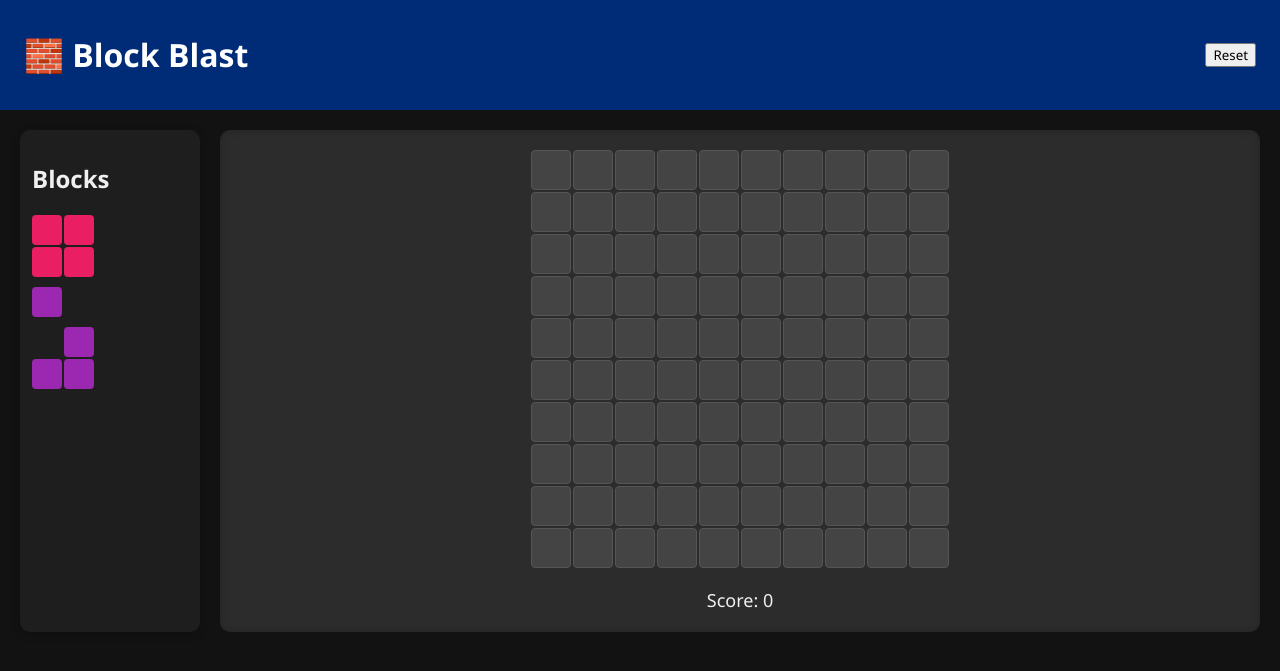
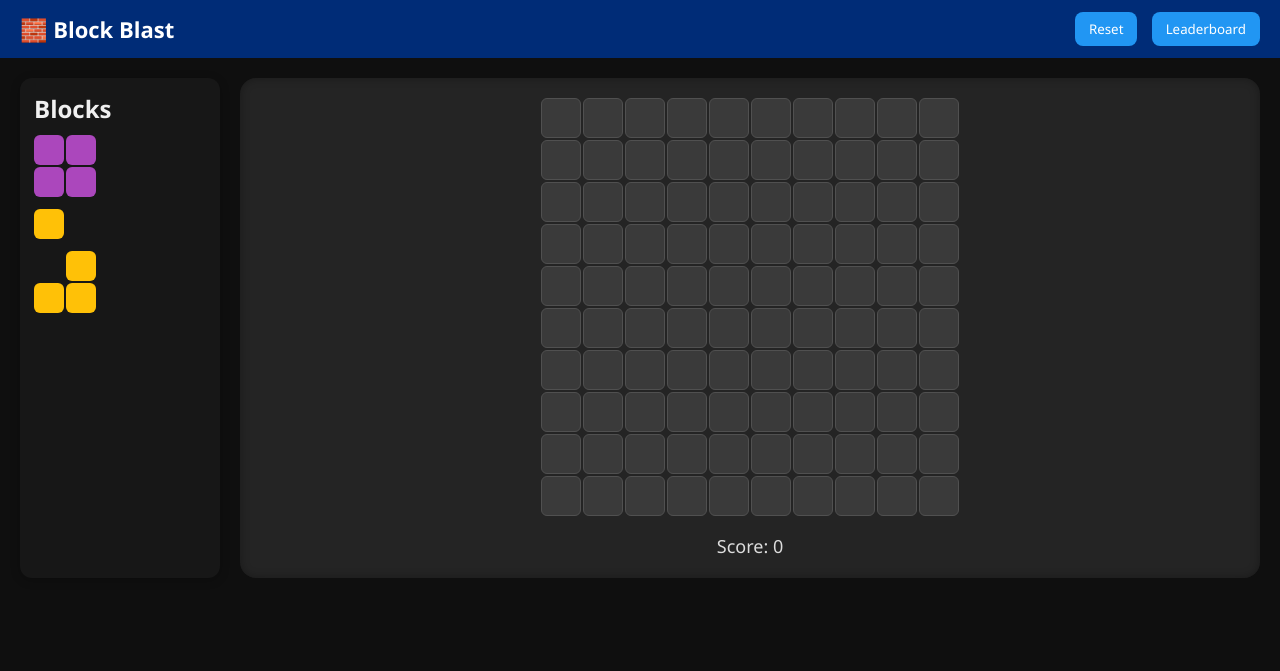
Before and after one commit to MALJDano/Blockblast, a PHP site: page / in a window 1280 px wide. Shown: the top 671 px of the page. Run offline with PHP 8.4, Linux system fonts and the light colour scheme.

Commit message:
added changes

```diff
--- a/public/css/style.css
+++ b/public/css/style.css
@@ -1,124 +1,80 @@
 :root {
-  --bg-dark: #121212;
-  --bg-medium: #1e1e1e;
-  --bg-light: #2c2c2c;
+  --bg-dark: #0f0f0f;
+  --bg-medium: #171717;
+  --bg-light: #242424;
   --text-light: #f0f0f0;
   --accent: #2196f3;
-  --placed-color: #00bcd4;
 }
 
-* {
-  box-sizing: border-box;
-  font-family: 'Segoe UI', sans-serif;
+* { box-sizing: border-box; font-family: 'Segoe UI', sans-serif; }
+body { margin: 0; background: var(--bg-dark); color: var(--text-light); }
+
+header {
+  background: #002c77;
+  color: #fff;
+  padding: 12px 20px;
+  display: flex; align-items: center; justify-content: space-between;
+}
+header h1 { margin: 0; font-size: 22px; }
+.header-actions button { margin-left: 10px; }
+
+button {
+  background: var(--accent); color: #fff; border: none;
+  padding: 8px 14px; border-radius: 8px; cursor: pointer;
 }
 
-body {
-  margin: 0;
-  background-color: var(--bg-dark);
-  color: var(--text-light);
-}
-
-header {
-  background-color: #002c77;
-  color: white;
-  padding: 12px 24px;
-  display: flex;
-  justify-content: space-between;
-  align-items: center;
-}
-
-main {
-  display: flex;
-  padding: 20px;
-  gap: 20px;
-}
+main { display: flex; gap: 20px; padding: 20px; }
 
 .toolbox {
-  width: 180px;
-  background-color: var(--bg-medium);
-  padding: 12px;
-  border-radius: 10px;
-  box-shadow: 0 2px 10px rgba(0,0,0,0.2);
+  width: 200px; background: var(--bg-medium); padding: 14px;
+  border-radius: 12px; box-shadow: 0 2px 10px rgba(0,0,0,.25);
 }
+.toolbox h2 { margin: 0 0 10px; }
 
-#block-container {
-  margin-top: 10px;
-  display: flex;
-  flex-direction: column;
-  gap: 10px;
-}
+#block-container { display: flex; flex-direction: column; gap: 12px; }
 
-.block {
-  display: grid;
-  gap: 2px;
-  cursor: grab;
-}
-
-.block .cell {
-  width: 30px;
-  height: 30px;
-  border-radius: 4px;
-}
+.block { display: grid; gap: 2px; cursor: grab; }
+.block .cell { width: 30px; height: 30px; border-radius: 6px; }
 
 .game-section {
-  flex-grow: 1;
-  background-color: var(--bg-light);
-  padding: 20px;
-  border-radius: 10px;
-  box-shadow: inset 0 0 8px rgba(0,0,0,0.2);
-  display: flex;
-  flex-direction: column;
-  align-items: center;
+  flex: 1; background: var(--bg-light); padding: 20px; border-radius: 16px;
+  box-shadow: inset 0 0 10px rgba(0,0,0,.3); display: flex; flex-direction: column; align-items: center;
 }
 
 #game-board {
-  display: grid;
-  grid-template-columns: repeat(10, 40px);
-  grid-template-rows: repeat(10, 40px);
-  gap: 2px;
-  margin-bottom: 20px;
+  display: grid; grid-template-columns: repeat(10, 40px); grid-template-rows: repeat(10, 40px);
+  gap: 2px; margin-bottom: 18px;
 }
+#game-board .cell {
+  width: 40px; height: 40px; background: #3a3a3a; border: 1px solid #505050;
+  border-radius: 6px; transition: background-color .15s ease, transform .1s ease;
+}
+#game-board .cell.filled { /* color set inline from JS */ }
 
-#game-board .cell {
-  width: 40px;
-  height: 40px;
-  background-color: #444;
-  border: 1px solid #555;
-  border-radius: 4px;
-  transition: background-color 0.2s ease;
-}
-
-#game-board .cell.filled {
-  background-color: var(--placed-color);
-}
-
-.score-panel {
-  font-size: 18px;
-}
-
-.cell.preview {
-  background-color: rgba(255, 255, 255, 0.2);
-  outline: 2px dashed #aaa;
-}
-
-.cell.popping {
-  animation: pop 0.3s ease-out;
-}
-
-
-/* Pop animation */
-@keyframes pop {
-  0% { transform: scale(1); }
-  50% { transform: scale(1.3); }
-  100% { transform: scale(1); }
-}
-
-.cell.popping {
-  animation: pop 0.3s ease-out;
-}
+.score-panel { font-size: 18px; opacity: .9; }
 
 /* Preview during drag */
 .cell.preview {
-  background-color: rgba(255, 255, 255, 0.2);
-  outline: 2px dashed #aaa;
+  background-color: rgba(255, 255, 255, 0.18);
+  outline: 2px dashed rgba(255, 255, 255, 0.35);
 }
+
+/* Pop animation (used when lines clear) */
+@keyframes pop { 0%{transform:scale(1)} 50%{transform:scale(1.25)} 100%{transform:scale(1)} }
+.cell.pop { animation: pop .28s ease-out; }
+
+/* Modals */
+.modal {
+  position: fixed; inset: 0; background: rgba(0,0,0,.85);
+  display: flex; align-items: center; justify-content: center; z-index: 100;
+}
+.hidden { display: none; }
+.modal-content {
+  background: #1e1e1e; color: #fff; padding: 28px; border-radius: 14px; min-width: 320px;
+  box-shadow: 0 10px 30px rgba(0,0,0,.4); text-align: center;
+}
+.modal-content input {
+  margin-top: 12px; width: 100%; padding: 10px 12px; border-radius: 8px; border: 1px solid #3a3a3a;
+  background: #121212; color: #fff;
+}
+.modal-actions { margin-top: 16px; display: flex; gap: 10px; justify-content: center; }
--- a/public/js/game.js
+++ b/public/js/game.js
@@ -1,247 +1,302 @@
+// DOM
 const board = document.getElementById("game-board");
 const scoreDisplay = document.getElementById("score");
 const blockContainer = document.getElementById("block-container");
 
+// Game state
 const boardSize = 10;
 let score = 0;
-let grid = [];
-let cellColors = []; // store colors of placed blocks
-let shapesInPlay = [];
-let currentPreview = [];
+let grid = [];        // 0/1 occupancy
+let cellColors = [];  // color per cell when occupied
+let shapesInPlay = []; // [{shape, color}, ...] (length 3)
+let currentPreview = []; // cells highlighted during preview
+let isGameOver = false;
 
+// Shapes & colors
 const SHAPES = [
   [[1]],
-  [[1, 1]],
-  [[1], [1]],
-  [[1, 1], [1, 1]],
-  [[1, 1, 1]],
-  [[1, 0], [1, 1]],
-  [[0, 1], [1, 1]],
-  [[1], [1], [1]],
-  [[1, 1, 1, 1]]
+  [[1,1]],
+  [[1],[1]],
+  [[1,1],[1,1]],
+  [[1,1,1]],
+  [[1,0],[1,1]],
+  [[0,1],[1,1]],
+  [[1],[1],[1]],
+  [[1,1,1,1]]
 ];
+const COLORS = ['#ff5722','#4caf50','#9c27b0','#ffc107','#00bcd4','#e91e63','#26c6da','#ab47bc'];
 
-const COLORS = ['#ff5722', '#4caf50', '#9c27b0', '#ffc107', '#00bcd4', '#e91e63'];
-
+// ---------- Init & UI ----------
 function createBoard() {
-  grid = [];
-  cellColors = [];
-  board.innerHTML = '';
-  for (let y = 0; y < boardSize; y++) {
-    grid[y] = [];
-    cellColors[y] = [];
-    for (let x = 0; x < boardSize; x++) {
-      grid[y][x] = 0;
-      cellColors[y][x] = null;
-
+  grid = []; cellColors = []; board.innerHTML = '';
+  for (let y=0; y<boardSize; y++){
+    grid[y] = []; cellColors[y] = [];
+    for (let x=0; x<boardSize; x++){
+      grid[y][x] = 0; cellColors[y][x] = null;
       const cell = document.createElement("div");
-      cell.classList.add("cell");
-      cell.dataset.row = y;
-      cell.dataset.col = x;
+      cell.className = "cell";
+      cell.dataset.row = y; cell.dataset.col = x;
       board.appendChild(cell);
     }
   }
+  updateBoardUI();
 }
 
 function updateBoardUI() {
   document.querySelectorAll("#game-board .cell").forEach(cell => {
-    const y = parseInt(cell.dataset.row);
-    const x = parseInt(cell.dataset.col);
+    const y = +cell.dataset.row, x = +cell.dataset.col;
     if (grid[y][x] === 1) {
       cell.classList.add("filled");
       cell.style.backgroundColor = cellColors[y][x];
     } else {
       cell.classList.remove("filled");
-      cell.style.backgroundColor = '';
+      cell.style.backgroundColor = "#3a3a3a";
     }
   });
 }
 
+// ---------- Blocks sidebar (3 at a time) ----------
 function generateBlocks() {
-  blockContainer.innerHTML = '';
-  shapesInPlay = [];
-
+  blockContainer.innerHTML = ''; shapesInPlay = [];
   while (shapesInPlay.length < 3) {
-    const randShape = SHAPES[Math.floor(Math.random() * SHAPES.length)];
-    const color = COLORS[Math.floor(Math.random() * COLORS.length)];
-    shapesInPlay.push({ shape: randShape, color });
+    const shape = SHAPES[Math.floor(Math.random()*SHAPES.length)];
+    const color = COLORS[Math.floor(Math.random()*COLORS.length)];
+    shapesInPlay.push({shape, color});
   }
 
-  shapesInPlay.forEach(({ shape, color }) => {
+  shapesInPlay.forEach(({shape,color})=>{
     const block = document.createElement("div");
-    block.classList.add("block");
+    block.className = "block";
     block.style.gridTemplateColumns = `repeat(${shape[0].length}, 30px)`;
     block.style.gridTemplateRows = `repeat(${shape.length}, 30px)`;
-
-    shape.forEach(row => {
-      row.forEach(val => {
-        const cell = document.createElement("div");
-        cell.classList.add("cell");
-        if (val === 1) {
-          cell.style.backgroundColor = color;
-        }
-        block.appendChild(cell);
-      });
-    });
-
+    // tiles
+    shape.forEach(r=>r.forEach(v=>{
+      const c = document.createElement("div");
+      c.className = "cell";
+      if (v === 1) c.style.background = color;
+      block.appendChild(c);
+    }));
+    // dnd
     block.draggable = true;
     block.dataset.shape = JSON.stringify(shape);
     block.dataset.color = color;
-
-    block.addEventListener("dragstart", e => {
+    block.addEventListener("dragstart", e=>{
+      if (isGameOver) { e.preventDefault(); return; }
       e.dataTransfer.setData("shape", block.dataset.shape);
       e.dataTransfer.setData("color", block.dataset.color);
     });
-
     blockContainer.appendChild(block);
   });
+
+  // If immediately no moves, end game
+  checkGameOver();
 }
 
+// ---------- Placement helpers ----------
 function canPlaceShape(shape, startX, startY) {
-  for (let y = 0; y < shape.length; y++) {
-    for (let x = 0; x < shape[0].length; x++) {
-      if (shape[y][x] === 1) {
-        const boardY = startY + y;
-        const boardX = startX + x;
-        if (
-          boardY >= boardSize ||
-          boardX >= boardSize ||
-          grid[boardY][boardX] === 1
-        ) return false;
-      }
+  for (let y=0; y<shape.length; y++){
+    for (let x=0; x<shape[0].length; x++){
+      if (shape[y][x] !== 1) continue;
+      const gx = startX + x, gy = startY + y;
+      if (gx < 0 || gy < 0 || gx >= boardSize || gy >= boardSize) return false;
+      if (grid[gy][gx] === 1) return false;
     }
   }
   return true;
 }
 
+// Place + score + line clearing + check game over
 function placeShape(shape, startX, startY, color) {
+  if (isGameOver) return;
+
+  // write cells
   let placedCount = 0;
-  for (let y = 0; y < shape.length; y++) {
-    for (let x = 0; x < shape[0].length; x++) {
+  for (let y=0; y<shape.length; y++){
+    for (let x=0; x<shape[0].length; x++){
       if (shape[y][x] === 1) {
-        const gx = startX + x;
-        const gy = startY + y;
-        grid[gy][gx] = 1;
-        cellColors[gy][gx] = color;
-        placedCount++;
+        const gx = startX + x, gy = startY + y;
+        grid[gy][gx] = 1; cellColors[gy][gx] = color; placedCount++;
       }
     }
   }
+  score += placedCount;
 
-  score += placedCount;
-  checkLines();
+  // clear lines simultaneously
+  const {linesCleared} = clearFullLinesSimultaneously();
+
+  // refresh UI & score
   updateBoardUI();
+  score += linesCleared * 10;
   scoreDisplay.textContent = score;
 
+  // remove used block (match by shape+color to avoid duplicates)
   const blocks = Array.from(blockContainer.children);
-  const used = blocks.find(b => b.dataset.shape === JSON.stringify(shape));
-  if (used) used.remove();
+  const idx = blocks.findIndex(b => b.dataset.shape === JSON.stringify(shape) && b.dataset.color === color);
+  if (idx !== -1) blocks[idx].remove();
 
-  if (blockContainer.children.length === 0) {
-    generateBlocks();
+  // if no blocks left, refill
+  if (blockContainer.children.length === 0) generateBlocks();
+
+  // check game over right after a move too (important!)
+  checkGameOver();
+}
+
+// Collect full rows+cols, then clear together in one pass
+function clearFullLinesSimultaneously() {
+  const fullRows = [];
+  const fullCols = [];
+  // rows
+  for (let y=0; y<boardSize; y++){
+    if (grid[y].every(v=>v===1)) fullRows.push(y);
+  }
+  // cols
+  for (let x=0; x<boardSize; x++){
+    let full = true;
+    for (let y=0; y<boardSize; y++){ if (grid[y][x] === 0) { full=false; break; } }
+    if (full) fullCols.push(x);
+  }
+
+  if (fullRows.length === 0 && fullCols.length === 0) return {linesCleared: 0};
+
+  // mark all cells to clear (avoid double work) & animate pop together
+  const toClear = Array.from({length: boardSize}, ()=>Array(boardSize).fill(false));
+  fullRows.forEach(y => { for (let x=0; x<boardSize; x++) toClear[y][x] = true; });
+  fullCols.forEach(x => { for (let y=0; y<boardSize; y++) toClear[y][x] = true; });
+
+  // animate pop
+  for (let y=0; y<boardSize; y++){
+    for (let x=0; x<boardSize; x++){
+      if (!toClear[y][x]) continue;
+      const el = document.querySelector(`.cell[data-row="${y}"][data-col="${x}"]`);
+      if (el) { el.classList.add('pop'); setTimeout(()=>el.classList.remove('pop'), 280); }
     }
   }
 
-function checkLines() {
-  let linesCleared = 0;
-  const popCells = [];
+  // actually clear after a tick (so animation starts)
+  setTimeout(()=>{
+    for (let y=0; y<boardSize; y++){
+      for (let x=0; x<boardSize; x++){
+        if (!toClear[y][x]) continue;
+        grid[y][x] = 0; cellColors[y][x] = null;
+      }
+    }
+    updateBoardUI();
+  }, 120);
 
-  for (let y = 0; y < boardSize; y++) {
-    if (grid[y].every(cell => cell === 1)) {
-      linesCleared++;
-      for (let x = 0; x < boardSize; x++) {
-        grid[y][x] = 0;
-        cellColors[y][x] = null;
-        popCells.push(`[data-row="${y}"][data-col="${x}"]`);
+  return {linesCleared: fullRows.length + fullCols.length};
 }
+
+// ---------- Game Over & Leaderboard ----------
+function hasValidMoves() {
+  // Try every (shape, position) pair
+  return shapesInPlay.some(({shape})=>{
+    for (let y=0; y<boardSize; y++){
+      for (let x=0; x<boardSize; x++){
+        if (canPlaceShape(shape, x, y)) return true;
+      }
+    }
+    return false;
+  });
+}
+
+function checkGameOver() {
+  if (isGameOver) return;
+  // If no blocks in play yet, it's not game over
+  if (shapesInPlay.length === 0) return;
+
+  if (!hasValidMoves()) {
+    isGameOver = true;
+    // disable dragging any remaining blocks
+    Array.from(blockContainer.children).forEach(b => b.draggable = false);
+    // show modal
+    document.getElementById('final-score').textContent = score;
+    document.getElementById('game-over-modal').classList.remove('hidden');
   }
 }
 
-  for (let x = 0; x < boardSize; x++) {
-    let full = true;
-    for (let y = 0; y < boardSize; y++) {
-      if (grid[y][x] === 0) {
-        full = false;
-        break;
-      }
-    }
-    if (full) {
-      linesCleared++;
-      for (let y = 0; y < boardSize; y++) {
-        grid[y][x] = 0;
-        cellColors[y][x] = null;
-        popCells.push(`[data-row="${y}"][data-col="${x}"]`);
-      }
-    }
+function submitScore() {
+  const name = (document.getElementById('player-name').value || "Anonymous").trim();
+  const entry = { name, score, ts: Date.now() };
+
+  const scores = JSON.parse(localStorage.getItem('blockblast_scores') || '[]');
+  scores.push(entry);
+  scores.sort((a,b)=> b.score - a.score || a.ts - b.ts);
+  localStorage.setItem('blockblast_scores', JSON.stringify(scores.slice(0, 10)));
+
+  openLeaderboard();
+  document.getElementById('game-over-modal').classList.add('hidden');
 }
 
-  popCells.forEach(selector => {
-    const cell = document.querySelector(`#game-board .cell${selector}`);
-    if (cell) {
-      cell.classList.add("popping");
-      setTimeout(() => cell.classList.remove("popping"), 300);
+function openLeaderboard() {
+  const list = document.getElementById('leaderboard-list');
+  list.innerHTML = '';
+  const scores = JSON.parse(localStorage.getItem('blockblast_scores') || '[]');
+  scores.forEach(s=>{
+    const li = document.createElement('li');
+    li.textContent = `${s.name} — ${s.score}`;
+    list.appendChild(li);
+  });
+  document.getElementById('leaderboard').classList.remove('hidden');
 }
-  });
+function closeLeaderboard(){ document.getElementById('leaderboard').classList.add('hidden'); }
 
-  score += linesCleared * 10;
-  scoreDisplay.textContent = score;
+function restartGame() { document.getElementById('game-over-modal').classList.add('hidden'); resetGame(); }
+function resetGame() {
+  isGameOver = false;
+  score = 0; scoreDisplay.textContent = score;
+  createBoard(); generateBlocks();
 }
 
-// Preview logic
-board.addEventListener("dragover", e => {
-  e.preventDefault();
-  clearPreview();
+// ---------- Drag Preview & Drop ----------
+board.addEventListener('dragover', (e)=>{
+  if (isGameOver) return;
+  e.preventDefault(); clearPreview();
 
-  const shape = JSON.parse(e.dataTransfer.getData("shape"));
+  const shapeStr = e.dataTransfer.getData("shape");
+  if (!shapeStr) return;
+  const shape = JSON.parse(shapeStr);
+
   const rect = board.getBoundingClientRect();
-  const x = Math.floor((e.clientX - rect.left) / 42);
+  const x = Math.floor((e.clientX - rect.left) / 42); // 40px + 2px gap
   const y = Math.floor((e.clientY - rect.top) / 42);
 
-  if (canPlaceShape(shape, x, y)) {
-    for (let i = 0; i < shape.length; i++) {
-      for (let j = 0; j < shape[i].length; j++) {
-        if (shape[i][j] === 1) {
-          const cell = document.querySelector(
-            `.cell[data-row="${y + i}"][data-col="${x + j}"]`
-          );
-          if (cell) {
-            cell.classList.add("preview");
-            currentPreview.push(cell);
-          }
-        }
-      }
+  if (!canPlaceShape(shape, x, y)) return;
+
+  for (let i=0; i<shape.length; i++){
+    for (let j=0; j<shape[i].length; j++){
+      if (shape[i][j] !== 1) continue;
+      const cell = document.querySelector(`.cell[data-row="${y+i}"][data-col="${x+j}"]`);
+      if (cell) { cell.classList.add('preview'); currentPreview.push(cell); }
     }
   }
 });
 
-function clearPreview() {
-  currentPreview.forEach(cell => cell.classList.remove("preview"));
-  currentPreview = [];
-}
+board.addEventListener('dragleave', clearPreview);
+function clearPreview(){ currentPreview.forEach(c=>c.classList.remove('preview')); currentPreview = []; }
 
-board.addEventListener("dragleave", clearPreview);
-board.addEventListener("drop", e => {
-  e.preventDefault();
-  clearPreview();
+board.addEventListener('drop', (e)=>{
+  if (isGameOver) return;
+  e.preventDefault(); clearPreview();
 
-  const shape = JSON.parse(e.dataTransfer.getData("shape"));
+  const shapeStr = e.dataTransfer.getData("shape");
   const color = e.dataTransfer.getData("color");
+  if (!shapeStr) return;
 
+  const shape = JSON.parse(shapeStr);
   const rect = board.getBoundingClientRect();
-  const offsetX = Math.floor((e.clientX - rect.left) / 42);
-  const offsetY = Math.floor((e.clientY - rect.top) / 42);
-
-  if (canPlaceShape(shape, offsetX, offsetY)) {
-    placeShape(shape, offsetX, offsetY, color);
-  }
+  const x = Math.floor((e.clientX - rect.left) / 42);
+  const y = Math.floor((e.clientY - rect.top) / 42);
+  if (canPlaceShape(shape, x, y)) placeShape(shape, x, y, color);
 });
 
-function resetGame() {
+// ---------- Boot ----------
 createBoard();
 generateBlocks();
-  score = 0;
 scoreDisplay.textContent = score;
-}
 
-createBoard();
-generateBlocks();
+// expose for buttons
+window.resetGame = resetGame;
+window.restartGame = restartGame;
+window.submitScore = submitScore;
+window.openLeaderboard = openLeaderboard;
+window.closeLeaderboard = closeLeaderboard;
--- a/views/game.php
+++ b/views/game.php
@@ -3,12 +3,16 @@
 <head>
   <meta charset="UTF-8" />
   <title>Block Blast Web</title>
+  <meta name="viewport" content="width=device-width, initial-scale=1.0"/>
   <link rel="stylesheet" href="public/css/style.css" />
 </head>
 <body>
   <header>
     <h1>🧱 Block Blast</h1>
-    <button onclick="resetGame()">Reset</button>
+    <div class="header-actions">
+      <button onclick="resetGame()">Reset</button>
+      <button onclick="openLeaderboard()">Leaderboard</button>
+    </div>
   </header>
 
   <main>
@@ -19,11 +23,33 @@
 
     <div class="game-section">
       <div id="game-board"></div>
-      <div class="score-panel">
-        Score: <span id="score">0</span>
+      <div class="score-panel">Score: <span id="score">0</span></div>
+    </div>
+  </main>
+
+  <!-- Game Over Modal -->
+  <div id="game-over-modal" class="modal hidden">
+    <div class="modal-content">
+      <h2>Game Over</h2>
+      <p>Your Score: <span id="final-score"></span></p>
+      <input type="text" id="player-name" placeholder="Enter your name" />
+      <div class="modal-actions">
+        <button onclick="submitScore()">Submit</button>
+        <button onclick="restartGame()">Play Again</button>
       </div>
     </div>
-  </main>
+  </div>
+
+  <!-- Leaderboard Modal -->
+  <div id="leaderboard" class="modal hidden">
+    <div class="modal-content">
+      <h2>Leaderboard</h2>
+      <ol id="leaderboard-list"></ol>
+      <div class="modal-actions">
+        <button onclick="closeLeaderboard()">Close</button>
+      </div>
+    </div>
+  </div>
 
   <script src="public/js/game.js"></script>
 </body>
```
Lines whose indentation alone changed are shown as unchanged.
